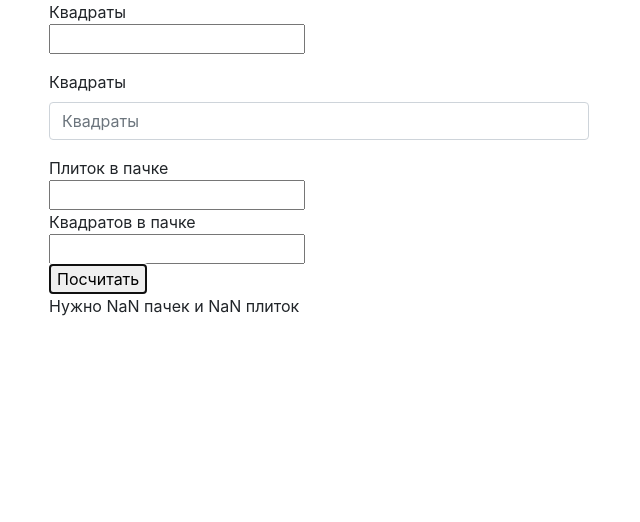
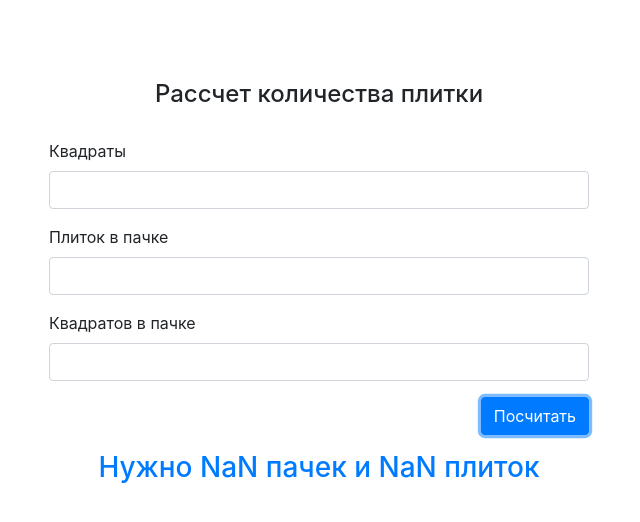
Before and after one commit to aziev/tiles-counter, a plain HTML site: page index.html in a window 1280 px wide. Both pictures are taken after a click on the button "Посчитать". Shown: the whole page, without its empty margins (321-961 px from the left). Drawn offline with nearby package versions, Linux system fonts and the light colour scheme.

Commit message:
update styles

```diff
--- a/index.html
+++ b/index.html
@@ -1,55 +1,56 @@
 <!DOCTYPE html>
-<html lang="en">
+<html lang="ru">
 <head>
     <meta charset="UTF-8">
-    <title>Document</title>
-    <link rel="stylesheet" href="https://stackpath.bootstrapcdn.com/bootstrap/4.1.0/css/bootstrap.min.css" integrity="sha384-9gVQ4dYFwwWSjIDZnLEWnxCjeSWFphJiwGPXr1jddIhOegiu1FwO5qRGvFXOdJZ4" crossorigin="anonymous">
+    <title>Расчет количества плитки</title>
+    <link rel="stylesheet"
+          href="https://stackpath.bootstrapcdn.com/bootstrap/4.1.0/css/bootstrap.min.css"
+          integrity="sha384-9gVQ4dYFwwWSjIDZnLEWnxCjeSWFphJiwGPXr1jddIhOegiu1FwO5qRGvFXOdJZ4"
+          crossorigin="anonymous">
     <style>
-        /*input[type=text] {
-            width: 100%;
-        }*/
+        h4 {
+            margin: 80px 0 30px;
+        }
     </style>
 </head>
 <body>
     <div class="container">
         <div class="row">
             <div class="col-xs-12 col-sm-6 offset-sm-3">
+                <h4 class="text-center">Рассчет количества плитки</h4>
+
                 <div class="form-group">
-                    Квадраты <br>
-                    <input  type="text" id="square">
+                    <label for="square">Квадраты</label>
+                    <input type="number" class="form-control" id="square" placeholder="">
                 </div>
 
+                <div class="form-group">
+                    <label for="tilesInBundle">Плиток в пачке</label>
+                    <input type="text" class="form-control" id="tilesInBundle" placeholder="">
+                </div>
 
                 <div class="form-group">
-                <label for="square">Квадраты</label>
-                <input type="text" class="form-control" id="square" placeholder="Квадраты">
-              </div>
+                    <label for="bundleSquare">Квадратов в пачке</label>
+                    <input type="text" class="form-control" id="bundleSquare" placeholder="">
+                </div>
 
+                <p class="clearfix">
+                    <button class="btn btn-primary float-right" onclick="count()">Посчитать</button>
+                </p>
 
-
-    Плиток в пачке <br>
-    <input type="text" id="tilesInBundle"> <br>
-
-    Квадратов в пачке <br>
-    <input type="text" id="bundleSquare"> <br>
-
-    <button onclick="count()">Посчитать</button>
-
-    <br>
-    Нужно <span id="resultBundles"></span> пачек и
-    <span id="resultTiles"></span> плиток
+                <h3 id="result" style="display: none;" class="text-center text-primary">
+                    Нужно <span id="resultBundles"></span> пачек и
+                    <span id="resultTiles"></span> плиток
+                </h3>
             </div>
         </div>
     </div>
 
     <script>
-        function count()
-        {
+        function count() {
             let square = document.querySelector('#square').value;
             let tilesInBundle = document.querySelector('#tilesInBundle').value;
             let bundleSquare = document.querySelector('#bundleSquare').value;
-
-            // let bundleSquare = 1.62;
 
             let bundlesCount = Math.floor(square / bundleSquare);
 
@@ -61,6 +62,7 @@
 
             document.querySelector('#resultBundles').innerText = bundlesCount;
             document.querySelector('#resultTiles').innerText = tilesCount;
+            document.querySelector('#result').style.display = 'block';
         }
     </script>
 </body>
```
